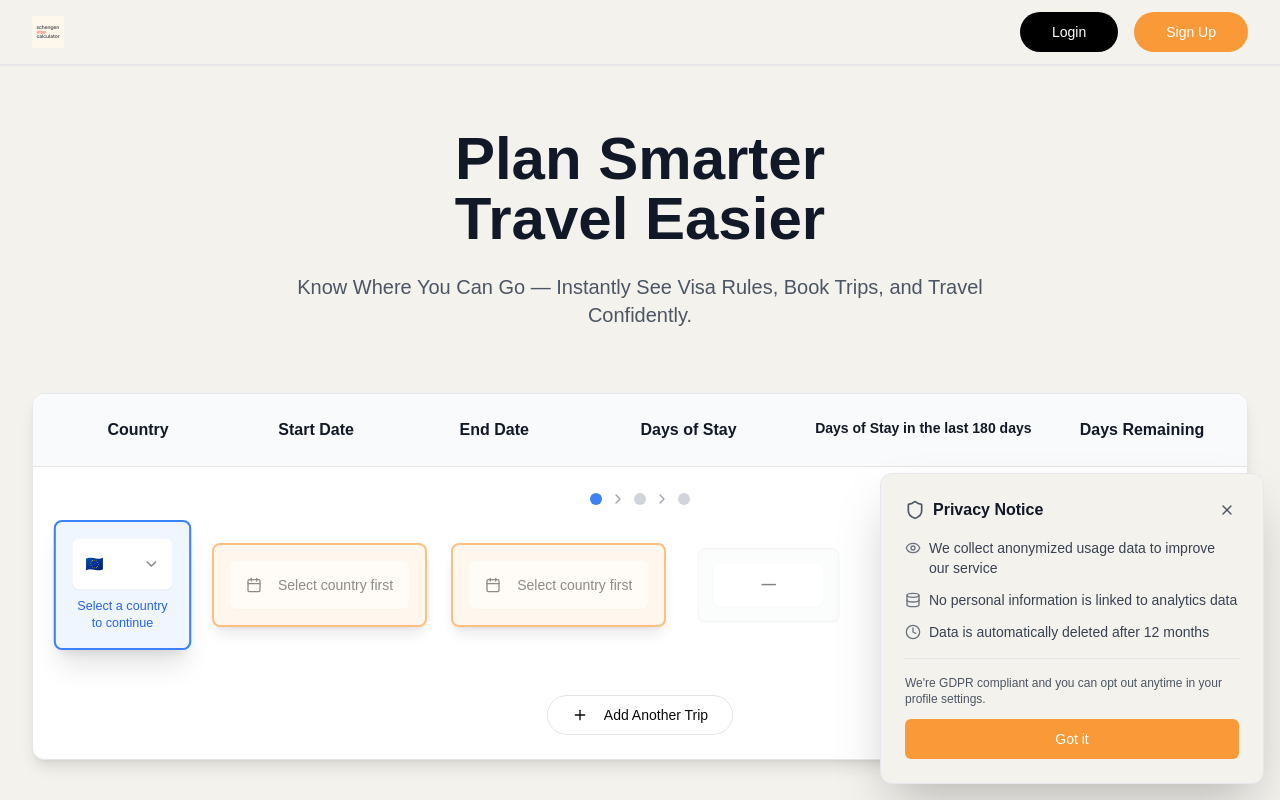
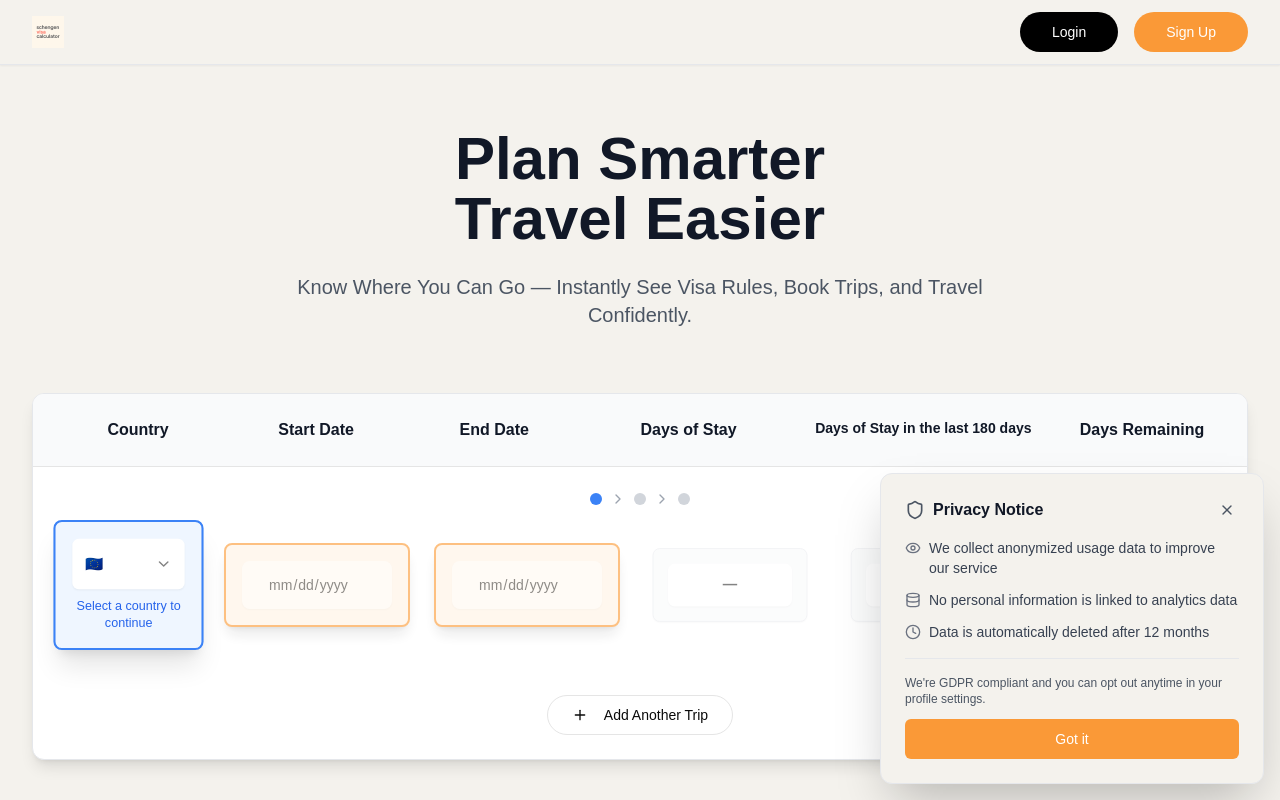
Before and after one commit to troy-samuels/visacalculator, a Next.js app: page / in a window 1280 px wide. Shown: the top 800 px of the page. Built offline with nearby package versions, Linux system fonts and the light colour scheme.

Commit message:
SIMPLE BOX DATE INPUTS: Replace calendar popover with clean date input boxes

```diff
--- a/app/page.tsx
+++ b/app/page.tsx
@@ -1,12 +1,10 @@
 "use client"
 
 import { useState, useEffect } from "react"
-import { Plus, Calendar, ChevronRight } from "lucide-react"
+import { Plus, ChevronRight } from "lucide-react"
 import { Button } from "@/components/ui/button"
 import { Select, SelectContent, SelectItem, SelectTrigger, SelectValue } from "@/components/ui/select"
-import { Popover, PopoverContent, PopoverTrigger } from "@/components/ui/popover"
-import { Calendar as CalendarComponent } from "@/components/ui/calendar"
-import { format, differenceInDays, subDays } from "date-fns"
+import { differenceInDays, subDays } from "date-fns"
 import type { DateRange } from "react-day-picker"
 import Link from "next/link"
 import { useRouter } from "next/navigation"
@@ -672,35 +670,26 @@ export default function SchengenVisaCalculator() {
                     <div
                       className={`${getColumnStyles(entry, "dates")} rounded-lg p-4 ${getColumnBorderStyles(entry, "dates")}`}
                     >
-                      <Popover>
-                        <PopoverTrigger asChild>
-                          <Button
-                            variant="outline"
-                            className="w-full justify-center text-center font-normal bg-white h-12 text-sm px-4 border-0 shadow-sm disabled:opacity-50 disabled:cursor-not-allowed"
-                            disabled={!entry.country}
-                          >
-                            <Calendar className="mr-2 h-4 w-4 flex-shrink-0" />
-                            <span className="truncate">
-                              {!entry.country
-                                ? "Select country first"
-                                : entry.startDate
-                                  ? format(entry.startDate, "dd MMM yyyy")
-                                  : "Start date"}
-                            </span>
-                          </Button>
-                        </PopoverTrigger>
-                        <PopoverContent className="w-auto p-0 bg-white rounded-2xl shadow-xl border-0 overflow-hidden" align="start">
-                          <div className="p-6">
-                            <CalendarComponent
-                              mode="single"
-                              selected={entry.startDate || undefined}
-                              onSelect={(date) => updateStartDate(entry.id, date)}
-                              disabled={(date) => date < new Date() || (entry.endDate && date > entry.endDate)}
-                              className="border-0"
-                            />
+                      <div className="relative">
+                        <input
+                          type="date"
+                          value={entry.startDate ? entry.startDate.toISOString().split('T')[0] : ''}
+                          onChange={(e) => {
+                            const date = e.target.value ? new Date(e.target.value + 'T00:00:00') : undefined;
+                            updateStartDate(entry.id, date);
+                          }}
+                          disabled={!entry.country}
+                          min={new Date().toISOString().split('T')[0]}
+                          max={entry.endDate ? entry.endDate.toISOString().split('T')[0] : undefined}
+                          className="w-full h-12 px-4 border-0 bg-white rounded-lg shadow-sm text-center font-normal text-sm disabled:opacity-50 disabled:cursor-not-allowed focus:outline-none focus:ring-2 focus:ring-blue-500"
+                          placeholder={!entry.country ? "Select country first" : ""}
+                        />
+                        {!entry.startDate && entry.country && (
+                          <div className="absolute inset-0 flex items-center justify-center pointer-events-none">
+                            <span className="text-gray-400 text-sm">Start date</span>
                           </div>
-                        </PopoverContent>
-                      </Popover>
+                        )}
+                      </div>
                       {entry.activeColumn === "dates" && !entry.startDate && (
                         <div className="text-xs text-blue-600 mt-2 text-center font-medium relative z-10">
                           {!entry.country ? "Select a country first" : "Select start date"}
@@ -712,37 +701,25 @@ export default function SchengenVisaCalculator() {
                     <div
                       className={`${getColumnStyles(entry, "dates")} rounded-lg p-4 ${getColumnBorderStyles(entry, "dates")}`}
                     >
-                      <Popover>
-                        <PopoverTrigger asChild>
-                          <Button
-                            variant="outline"
-                            className="w-full justify-center text-center font-normal bg-white h-12 text-sm px-4 border-0 shadow-sm disabled:opacity-50 disabled:cursor-not-allowed"
-                            disabled={!entry.country || !entry.startDate}
-                          >
-                            <Calendar className="mr-2 h-4 w-4 flex-shrink-0" />
-                            <span className="truncate">
-                              {!entry.country
-                                ? "Select country first"
-                                : !entry.startDate
-                                  ? "Select start date first"
-                                  : entry.endDate
-                                    ? format(entry.endDate, "dd MMM yyyy")
-                                    : "End date"}
-                            </span>
-                          </Button>
-                        </PopoverTrigger>
-                        <PopoverContent className="w-auto p-0 bg-white rounded-2xl shadow-xl border-0 overflow-hidden" align="start">
-                          <div className="p-6">
-                            <CalendarComponent
-                              mode="single"
-                              selected={entry.endDate || undefined}
-                              onSelect={(date) => updateEndDate(entry.id, date)}
-                              disabled={(date) => date < new Date() || (entry.startDate && date < entry.startDate)}
-                              className="border-0"
-                            />
+                      <div className="relative">
+                        <input
+                          type="date"
+                          value={entry.endDate ? entry.endDate.toISOString().split('T')[0] : ''}
+                          onChange={(e) => {
+                            const date = e.target.value ? new Date(e.target.value + 'T00:00:00') : undefined;
+                            updateEndDate(entry.id, date);
+                          }}
+                          disabled={!entry.country || !entry.startDate}
+                          min={entry.startDate ? entry.startDate.toISOString().split('T')[0] : new Date().toISOString().split('T')[0]}
+                          className="w-full h-12 px-4 border-0 bg-white rounded-lg shadow-sm text-center font-normal text-sm disabled:opacity-50 disabled:cursor-not-allowed focus:outline-none focus:ring-2 focus:ring-blue-500"
+                          placeholder={!entry.country ? "Select country first" : !entry.startDate ? "Select start date first" : ""}
+                        />
+                        {!entry.endDate && entry.startDate && (
+                          <div className="absolute inset-0 flex items-center justify-center pointer-events-none">
+                            <span className="text-gray-400 text-sm">End date</span>
                           </div>
-                        </PopoverContent>
-                      </Popover>
+                        )}
+                      </div>
                       {entry.activeColumn === "dates" && entry.startDate && !entry.endDate && (
                         <div className="text-xs text-blue-600 mt-2 text-center font-medium relative z-10">
                           Select end date
```
